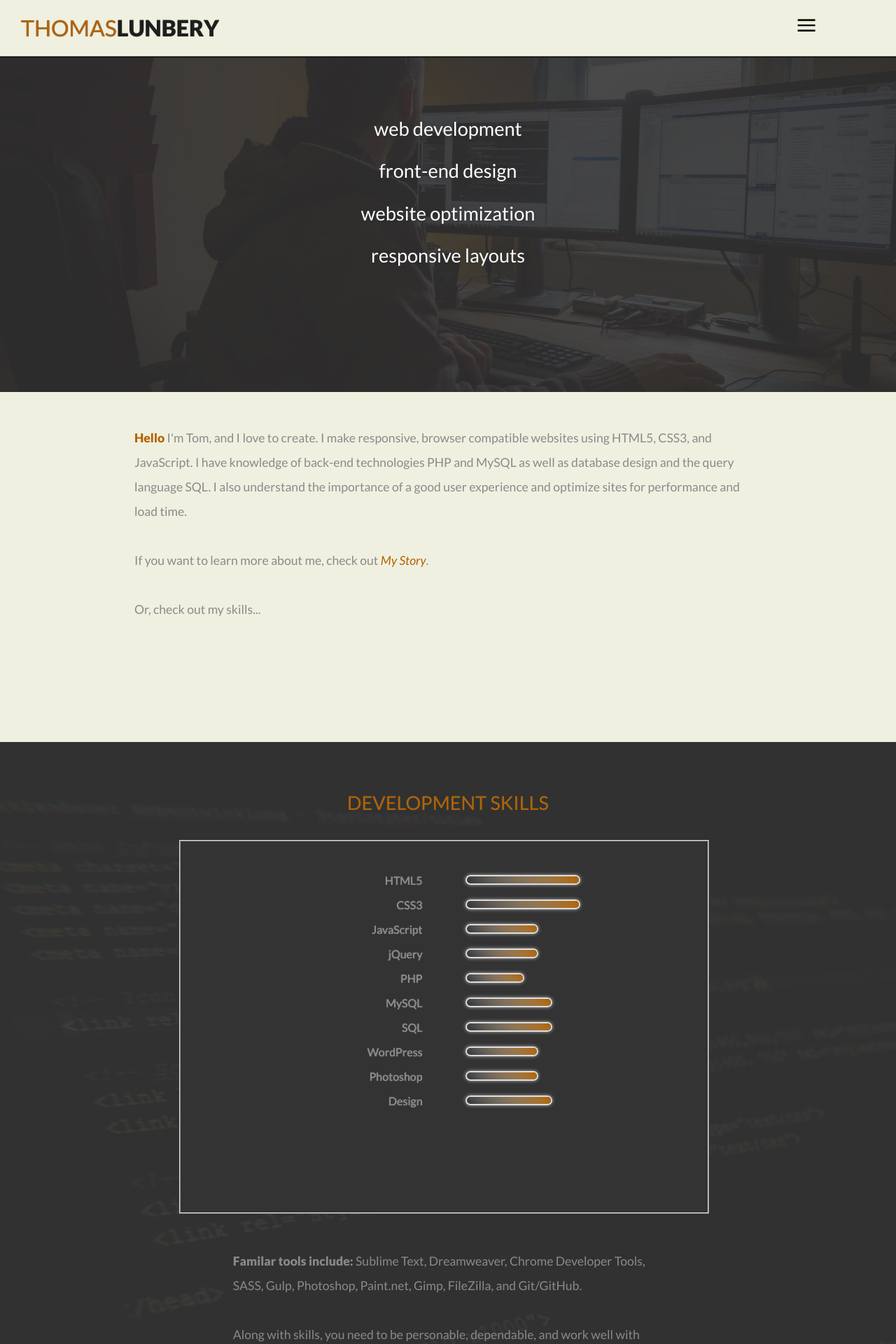
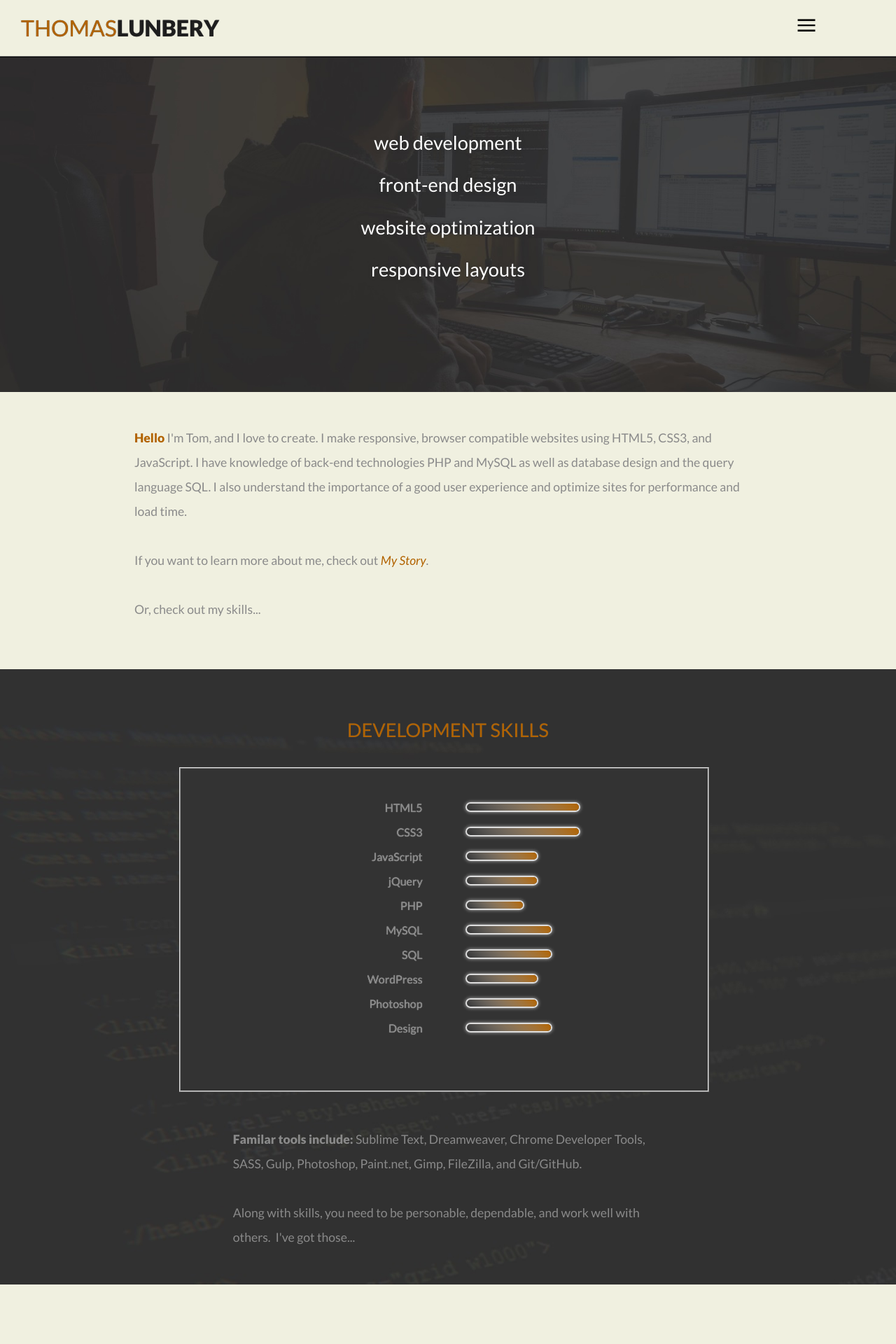
Before and after one commit to tlunbery/Portfolio, a PHP site: page / in a window 1280 px wide. Shown: the top 1920 px of the page at 70% size. Run offline with PHP 8.4, Linux system fonts and the light colour scheme; some libraries are stand-ins or nearby versions.

Commit message:
made height updates

```diff
--- a/css/phone.css
+++ b/css/phone.css
@@ -32,11 +32,11 @@
 
 #learnmore a { color: #b26300; }
 
-#main { height: 700px; padding: 0px; margin: 0px; }
+#main { padding: 0px; margin: 0px; }
 
-#main_road_pic { background-image: url("../img/cc1.jpg"); background: transparent; height: 400px; margin: 0px; padding-top: 40px; padding-bottom: 40px; }
+#main_road_pic { background-image: url("../img/cc1.jpg"); background: transparent; height: 330px; margin: 0px; padding-top: 40px; padding-bottom: 40px; }
 
-#main_road_pic_text { font-size: 1.5em; color: #ffffff; padding: 65px 0px; }
+#main_road_pic_text { font-size: 1.5em; color: #ffffff; padding: 70px 0px; }
 
 #main_text { padding: 18px 18px 30px 18px; margin: 0px auto; width: 90%; font-size: 1.1em; }
 
@@ -48,7 +48,7 @@
 
 #mypic { border-radius: 50%; box-shadow: 0px 0px 2px 1px #b26300; text-align: center; margin: 0 auto; }
 
-#personal_skills { height: 850px; width: 100%; padding-left: 0px; padding-right: 0px; padding-top: 100px; }
+#personal_skills { width: 100%; padding-left: 0px; padding-right: 0px; padding-top: 100px; }
 
 #personal_skills img { -webkit-transform: scaleX(-1); -ms-transform: scaleX(-1); transform: scaleX(-1); -webkit-filter: FlipH; filter: FlipH; -ms-filter: "FlipH"; box-shadow: 0px 0px 5px #c5c5c5; }
 
@@ -70,7 +70,7 @@
 
 .slider_img { height: 55px; width: 55px; border-radius: 50%; box-shadow: 0px 0px 2px 1px #b26300; text-align: center; display: inline-block; }
 
-#tech_skills { height: 1050px; width: 100%; padding-left: 0px; padding-right: 0px; padding-top: 100px; }
+#tech_skills { width: 100%; padding-left: 0px; padding-right: 0px; padding-top: 100px; }
 
 #tech_skills .skills_bottom_text { color: #b3b3b3; }
 
@@ -78,7 +78,7 @@
 
 #tech_skills_list { width: 30%; margin-left: 18px; padding-left: 10px; padding-right: 25px; border: 2px; border-right: 0px; border-color: #dddddd; border-style: ridge; }
 
-.projects_sites img { margin: 0 auto; padding: 0px; width: 90%; text-align: center; margin-bottom: 10px; margin-top: 50px; display: block; opacity: 1; }
+.projects_sites img { margin: 0 auto; padding: 0px; width: 75%; text-align: center; margin-bottom: 10px; margin-top: 50px; display: block; opacity: 1; }
 
 .thumbtitle { font-size: 1.5em; font-family: 'Lato', sans-serif; color: #fff; text-shadow: 1px 0px #636363; }
 
@@ -86,4 +86,4 @@
 
 #top_thomas { padding: 0px 0px 0px 10px; }
 
-#work { background-image: none; background-color: #D4D2C5; height: 2300px; padding-top: 100px; }
+#work { background-image: none; background-color: #D4D2C5; padding-top: 100px; }
--- a/css/style.css
+++ b/css/style.css
@@ -68,13 +68,13 @@ hr { clear: both; height: 0px; width: 300px; border: 1px dotted transparent; tex
 
 #load_screen { display: none; }
 
-#main { width: 100%; height: 400px; background-color: #f0f0e0; }
+#main { width: 100%; height: auto; padding-bottom: 50px; background-color: #f0f0e0; }
 
 #main_me_pic { border-radius: 7px 0px 7px 0px; border: 1px solid #454545; box-shadow: 0px 0px 3px #ccc; margin-top: 30px; margin-bottom: 30px; opacity: 0.7; -webkit-transform: rotate(0deg); -ms-transform: rotate(0deg); transform: rotate(0deg); }
 
 #main_road_pic { clear: both; background-size: cover; height: 500px; width: 100%; padding-top: 60px; font-size: 1em; font-weight: 900; }
 
-#main_road_pic_text { padding-top: 0px; font-size: 2.2em; color: #fefefe; text-shadow: 0px 0px 5px #333; text-align: center; }
+#main_road_pic_text { padding: 50px 0px; font-size: 2.2em; color: #fefefe; text-shadow: 0px 0px 5px #333; text-align: center; }
 
 #main_text { background-color: #f0f0e0; font-size: 1.1em; width: 70%; padding-top: 30px; line-height: 35px; text-align: left; padding-left: 15%; padding-right: 15%; color: #8a8a8a; }
 
@@ -88,15 +88,15 @@ p { font-family: 'Lato', sans-serif; font-weight: 400; }
 
 .parallax-window { background: transparent; }
 
-#personal_skills { background-color: #f0f0e0; padding-top: 100px; height: 900px; width: 60%; padding-left: 20%; padding-right: 20%; }
+#personal_skills { background-color: #f0f0e0; height: auto; padding-bottom: 50px; padding-top: 100px; width: 60%; padding-left: 20%; padding-right: 20%; }
 
 #personal_skills img { box-shadow: 0px 0px 3px #b5b5b5; border-radius: 10px; border: 2px solid #b5b5b5; -webkit-transform: scaleX(-1); -ms-transform: scaleX(-1); transform: scaleX(-1); -webkit-filter: FlipH; filter: FlipH; -ms-filter: "FlipH"; }
 
 #personal_skills .skills_bottom_text { clear: both; color: #8a8a8a; padding-top: 50px; width: 80%; padding-left: 10%; padding-right: 10%; font-size: 1.1em; line-height: 35px; }
 
-#personal_skills_lines { float: left; height: 500px; background-color: #f2f2f2; padding-right: 4%; width: 45%; text-align: right; padding-top: 30px; color: #8a8a8a; border: 3px; border-right: 0px; border-color: #dddddd; border-style: ridge; }
+#personal_skills_lines { float: left; height: 430px; background-color: #f2f2f2; padding-right: 4%; width: 45%; text-align: right; padding-top: 30px; color: #8a8a8a; border: 3px; border-right: 0px; border-color: #dddddd; border-style: ridge; }
 
-#personal_skills_list { float: left; height: 500px; background-color: #f2f2f2; padding-left: 4%; width: 45%; color: #8a8a8a; padding-top: 30px; border: 3px; border-left: 0px; border-color: #dddddd; border-style: ridge; text-shadow: 0px 0px 0.5px #bbbbbb; }
+#personal_skills_list { float: left; height: 430px; background-color: #f2f2f2; padding-left: 4%; width: 45%; color: #8a8a8a; padding-top: 30px; border: 3px; border-left: 0px; border-color: #dddddd; border-style: ridge; text-shadow: 0px 0px 0.5px #bbbbbb; }
 
 #pic_top { text-align: center; padding: 0px; margin: 18px 0px 0px 0px; background-color: #f0f0e0; }
 
@@ -108,15 +108,15 @@ p { font-family: 'Lato', sans-serif; font-weight: 400; }
 
 .slider_img { display: none; }
 
-#tech_skills { font-size: 1.0em; background-image: url("../img/cc1.jpg"); padding-top: 70px; height: 950px; width: 60%; padding-left: 20%; padding-right: 20%; }
+#tech_skills { font-size: 1.0em; background-image: url("../img/cc1.jpg"); padding-top: 70px; height: auto; width: 60%; padding-bottom: 50px; padding-left: 20%; padding-right: 20%; }
 
 #tech_skills img { box-shadow: 0px 0px 5px #b5b5b5; border-radius: 10px; border: 2px solid #dddddd; }
 
 #tech_skills .skills_bottom_text { clear: both; color: #8a8a8a; padding-top: 50px; width: 80%; padding-left: 10%; padding-right: 10%; font-size: 1.1em; line-height: 35px; }
 
-#tech_skills_lines { float: left; height: 500px; background-color: #333333; padding-left: 4%; width: 45%; padding-top: 30px; border: 2px; border-left: 0px; border-color: #dddddd; border-style: ridge; }
+#tech_skills_lines { float: left; height: 430px; background-color: #333333; padding-left: 4%; width: 45%; padding-top: 30px; border: 2px; border-left: 0px; border-color: #dddddd; border-style: ridge; }
 
-#tech_skills_list { float: left; height: 500px; background-color: #333333; padding-right: 4%; width: 45%; text-align: right; padding-top: 30px; color: #8a8a8a; border: 2px; border-right: 0px; border-color: #dddddd; border-style: ridge; text-shadow: 0px 0px 1px #bbbbbb; }
+#tech_skills_list { float: left; height: 430px; background-color: #333333; padding-right: 4%; width: 45%; text-align: right; padding-top: 30px; color: #8a8a8a; border: 2px; border-right: 0px; border-color: #dddddd; border-style: ridge; text-shadow: 0px 0px 1px #bbbbbb; }
 
 .projects_sites img { width: 40%; opacity: 1; padding-left: 75px; padding-right: 75px; margin-top: 50px; /*padding-top: 50px;*/ }
 
@@ -126,6 +126,6 @@ p { font-family: 'Lato', sans-serif; font-weight: 400; }
 
 #top_thomas { padding-left: 25px; color: #b26300; }
 
-#work { background-image: url("../img/white_texture_min.jpg"); height: 1200px; padding-top: 100px; color: #8a8a8a; padding-right: 10%; padding-left: 10%; text-align: center; }
+#work { background-image: url("../img/white_texture_min.jpg"); height: auto; padding-bottom: 50px; padding-top: 100px; color: #8a8a8a; padding-right: 10% auto; padding-left: 10% auto; text-align: center; }
 
 #work .skills_bottom_text { clear: both; color: #8a8a8a; padding-top: 50px; width: 80%; padding-left: 10%; padding-right: 10%; font-size: 1.1em; line-height: 35px; }
--- a/css/tablet.css
+++ b/css/tablet.css
@@ -8,16 +8,14 @@
 
 .hr { display: block; height: 1px; border: 0; width: 248px; border-top: 2px groove; padding: 0; }
 
-#main { height: 500px; }
-
-#main_road_pic_text { font-size: 1.7em; color: #ffffff; padding: 80px 0px; }
+#main_road_pic_text { font-size: 1.7em; color: #ffffff; padding: 100px 0px; }
 
 #menu { width: 20%; height: 80px; background-color: #f0f0e0; padding: 0px 0px 0px 0px; margin: 0px; }
 
 #mobile_nav { display: inline-block; line-height: 80px; height: 80px; padding: 0px; margin-top: 10px; }
 
+.projects_sites img { margin: 0 auto; padding: 0px; width: 75%; text-align: center; margin-bottom: 10px; margin-top: 50px; display: block; opacity: 1; }
+
 #slide_menu { padding: 0px; padding-top: 20px; text-align: center; margin-left: 0px; list-style: none; line-height: 240%; font-size: 1.3em; display: block; }
 
-#tech_skills { height: 910px; }
-
 #top_name { font-size: 2.0em; padding-left: 5px; display: inline-block; }
--- a/includes/header.php
+++ b/includes/header.php
@@ -2,17 +2,17 @@
 '<div id="header">
                     <div id="cp">
                          <div id="slide_menu">
-						<a href="#" onclick="togglecp()" class="cp_links" >Home</a><br />
+						<a href="http://thomaslunbery.com/" onclick="togglecp()" class="cp_links" >Home</a><br />
                                    <hr class="hr">
                               <a href="aboutme.php" onclick="togglecp()" class="cp_links" >About</a><br />
                                    <hr class="hr">
-						<a href="#tech_skills" onclick="togglecp()" class="cp_links" >Skills</a><br />
+						<a href="http://thomaslunbery.com/#tech_skills" onclick="togglecp()" class="cp_links" >Skills</a><br />
                                    <hr class="hr">
-                              <a href="#personal_skills" onclick="togglecp()">Strengths</a><br />
+                              <a href="http://thomaslunbery.com/#personal_skills" onclick="togglecp()">Strengths</a><br />
                                    <hr class="hr">
-                              <a href="#work" onclick="togglecp()">Work</a><br />
+                              <a href="http://thomaslunbery.com/#work" onclick="togglecp()">Work</a><br />
                                    <hr class="hr">
-                              <a href="#contact" onclick="togglecp()">Contact</a><br />
+                              <a href="http://thomaslunbery.com/#contact" onclick="togglecp()">Contact</a><br />
                               <a href="http://www.facebook.com/tlunbery"><img src="img/facebookmo.png" height="40" width="40" alt="Facebook Icon" /></a>
                               <a href="http://twitter.com/tlunbery"><img src="img/twittermo.png" height="40" width="40" alt="Mobile Menu Button" /></a>
                               <a href="mailto:contact@thomaslunbery.com"><img src="img/emailmo.png" height="40" width="40" alt="Mobile Menu Button" /></a>
--- a/sass/phone.scss
+++ b/sass/phone.scss
@@ -100,7 +100,7 @@ body {
 }
 
 #main {
-  height: 700px;
+  //height: 700px;
   padding: 0px;
   margin: 0px;
 }
@@ -108,7 +108,7 @@ body {
 #main_road_pic {
   background-image: url('../img/cc1.jpg');
   background: transparent;
-  height: 400px;
+  height: 330px;
   margin: 0px;
   padding-top: 40px;
   padding-bottom: 40px;
@@ -117,7 +117,7 @@ body {
 #main_road_pic_text {
   font-size: 1.5em;
   color: #ffffff;
-  padding: 65px 0px;
+  padding: 70px 0px;
 }
 
 #main_text {
@@ -154,7 +154,7 @@ body {
 }
 
 #personal_skills {
-  height: 850px;
+  //height: 850px;
   width: 100%;
   padding-left: 0px;
   padding-right: 0px;
@@ -252,7 +252,8 @@ body {
 }
 
 #tech_skills {
-  height: 1050px;
+  //height: 1050px;
+  //padding-bottom: 50px;
   width: 100%;
   padding-left: 0px;
   padding-right: 0px;
@@ -287,7 +288,7 @@ body {
 .projects_sites img {
   margin: 0 auto;
   padding: 0px;
-  width: 90%;
+  width: 75%;
   text-align: center;
   margin-bottom: 10px;
   margin-top: 50px;
@@ -318,6 +319,6 @@ body {
 #work {
   background-image: none;
   background-color: #D4D2C5;
-  height: 2300px;
+  //height: 2300px;
   padding-top: 100px;
 }
--- a/sass/style.scss
+++ b/sass/style.scss
@@ -198,7 +198,8 @@ hr {
 
 #main {
   width: 100%;
-  height: 400px;
+  height: auto;
+  padding-bottom: 50px;
   background-color: #f0f0e0;
 }
 
@@ -224,7 +225,7 @@ hr {
 }
 
 #main_road_pic_text {
-  padding-top: 0px;
+  padding: 50px 0px;
   font-size: 2.2em;
   color: #fefefe;
   text-shadow: 0px 0px 5px #333;
@@ -275,8 +276,9 @@ p {
 
 #personal_skills {
   background-color: #f0f0e0;
+  height: auto;
+  padding-bottom: 50px;
   padding-top: 100px;
-  height: 900px;
   width: 60%;
   padding-left: 20%;
   padding-right: 20%;
@@ -305,7 +307,7 @@ p {
 
 #personal_skills_lines {
   float: left;
-  height: 500px;
+  height: 430px;
   background-color: #f2f2f2;
   padding-right: 4%;
   width: 45%;
@@ -320,7 +322,7 @@ p {
 
 #personal_skills_list {
   float: left;
-  height: 500px;
+  height: 430px;
   background-color: #f2f2f2;
   padding-left: 4%;
   width: 45%;
@@ -378,8 +380,9 @@ p {
   font-size: 1.0em;
   background-image: url('../img/cc1.jpg');
   padding-top: 70px;
-  height: 950px;
+  height: auto;
   width: 60%;
+  padding-bottom: 50px;
   padding-left: 20%;
   padding-right: 20%;
   img {
@@ -401,7 +404,7 @@ p {
 
 #tech_skills_lines {
   float: left;
-  height: 500px;
+  height: 430px;
   background-color: #333333;
   padding-left: 4%;
   width: 45%;
@@ -414,7 +417,7 @@ p {
 
 #tech_skills_list {
   float: left;
-  height: 500px;
+  height: 430px;
   background-color: #333333;
   padding-right: 4%;
   width: 45%;
@@ -457,11 +460,12 @@ p {
 
 #work {
   background-image: url('../img/white_texture_min.jpg');
-  height: 1200px;
+  height: auto;
+  padding-bottom: 50px;
   padding-top: 100px;
   color: $text_gray;
-  padding-right: 10%;
-  padding-left: 10%;
+  padding-right: 10% auto;
+  padding-left: 10% auto;
   text-align: center;
   .skills_bottom_text {
     clear: both;
--- a/sass/tablet.scss
+++ b/sass/tablet.scss
@@ -42,13 +42,13 @@ $text_gray: #8a8a8a;
 }
 
 #main {
-  height: 500px;
+  //height: 500px;
  }
 
 #main_road_pic_text {
   font-size: 1.7em;
   color: #ffffff;
-  padding: 80px 0px;
+  padding: 100px 0px;
 }
 
 #menu {
@@ -67,6 +67,17 @@ $text_gray: #8a8a8a;
   margin-top: 10px;
 }
 
+.projects_sites img {
+  margin: 0 auto;
+  padding: 0px;
+  width: 75%;
+  text-align: center;
+  margin-bottom: 10px;
+  margin-top: 50px;
+  display: block;
+  opacity: 1;
+}
+
 #slide_menu {
   padding: 0px;
   padding-top: 20px;
@@ -79,7 +90,8 @@ $text_gray: #8a8a8a;
 }
 
 #tech_skills {
-  height: 910px;
+  //height: auto;
+  //padding-bottom: 50px;
 }
 
 #top_name {
```
